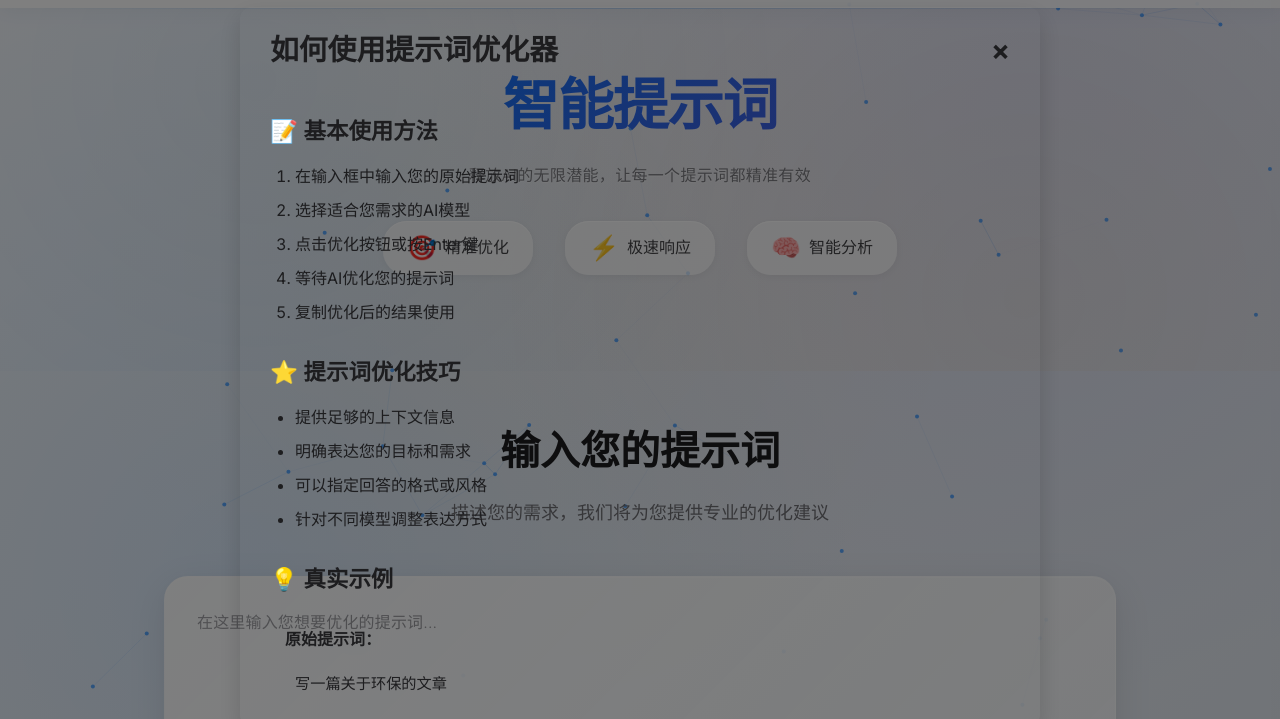
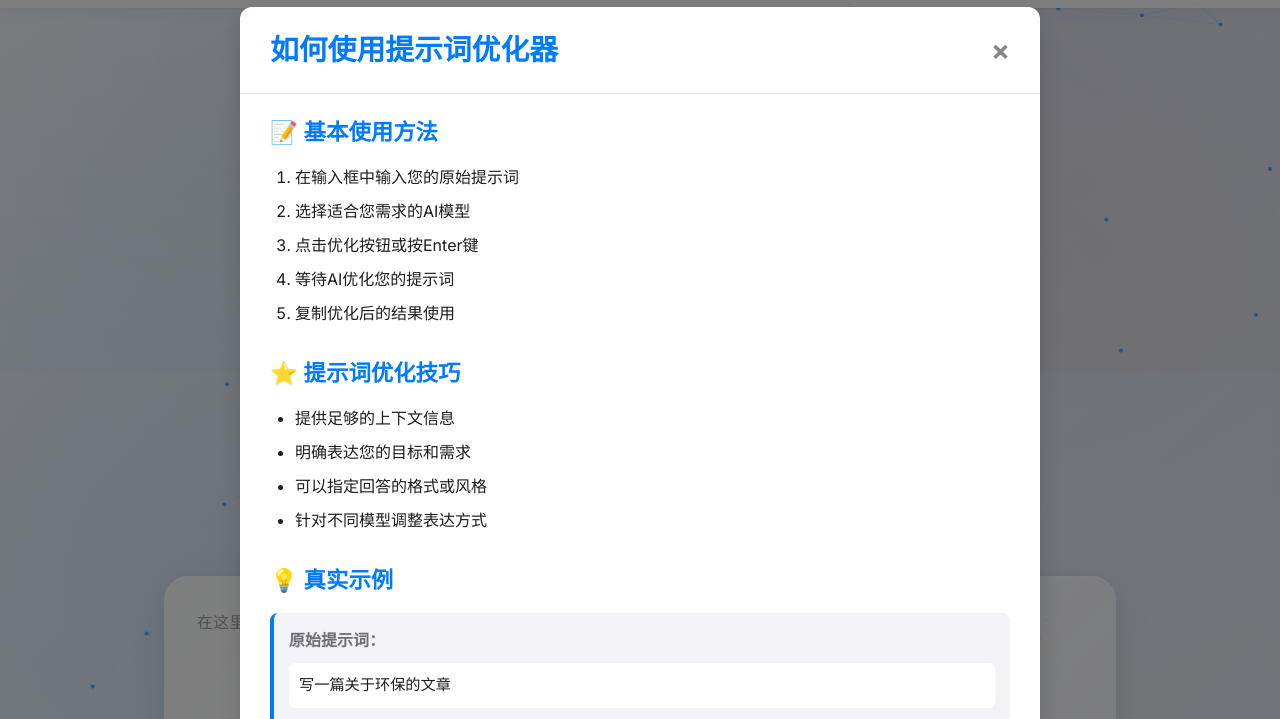
Before and after one commit to Studylove0409/prompt-optimizer-mvp, a plain HTML site: page frontend/index.html in a window 1280 px wide. Both pictures are taken after a click on the link "帮助". Shown: the part 57-776 px from the top of the page. Drawn offline with Linux system fonts and the light colour scheme.

Commit message:
修复帮助弹框显示问题，更正CSS变量并完善JavaScript初始化逻辑

```diff
--- a/frontend/script.js
+++ b/frontend/script.js
@@ -9,10 +9,10 @@ const clearBtn = document.getElementById('clearBtn');
 const loading = document.getElementById('loading');
 const loadingIndicator = document.getElementById('loadingIndicator');
 
-// 帮助弹框元素
-const helpLink = document.getElementById('helpLink');
-const helpModal = document.getElementById('helpModal');
-const closeHelpModalBtn = document.getElementById('closeHelpModal');
+// 帮助弹框元素 - 在DOM完全加载后再获取
+let helpLink;
+let helpModal;
+let closeHelpModalBtn;
 
 // 新增元素
 const charCountElement = document.querySelector('.char-count');
@@ -520,6 +520,13 @@ originalPromptTextarea.addEventListener('keydown', (e) => {
 
 // 页面加载完成后的初始化
 document.addEventListener('DOMContentLoaded', () => {
+    console.log('DOM 加载完成，初始化组件');
+
+    // 获取帮助弹框元素
+    helpLink = document.getElementById('helpLink');
+    helpModal = document.getElementById('helpModal');
+    closeHelpModalBtn = document.getElementById('closeHelpModal');
+
     originalPromptTextarea.focus();
     updateCharCount();
     addModelCardEffects();
@@ -537,23 +544,28 @@ document.addEventListener('DOMContentLoaded', () => {
 
 // 初始化帮助弹框功能
 function initHelpModal() {
+    console.log('尝试初始化帮助弹框', { helpLink, helpModal, closeHelpModalBtn });
+
     if (helpLink && helpModal && closeHelpModalBtn) {
         console.log('帮助弹框初始化成功');
 
         // 点击帮助链接打开弹框
         helpLink.addEventListener('click', function(e) {
+            console.log('点击了帮助链接');
             e.preventDefault();
             openHelpModal();
         });
 
         // 点击关闭按钮关闭弹框
         closeHelpModalBtn.addEventListener('click', function() {
+            console.log('点击了关闭按钮');
             closeHelpModalFunction();
         });
 
         // 点击弹框外部区域关闭弹框
         window.addEventListener('click', function(e) {
             if (e.target === helpModal) {
+                console.log('点击了弹框外部');
                 closeHelpModalFunction();
             }
         });
@@ -561,32 +573,37 @@ function initHelpModal() {
         // ESC键关闭弹框
         document.addEventListener('keydown', function(e) {
             if (e.key === 'Escape' && helpModal.style.display === 'block') {
+                console.log('按下了ESC键');
                 closeHelpModalFunction();
             }
         });
     } else {
         console.error('帮助弹框初始化失败', {
-            helpLink: !!helpLink,
-            helpModal: !!helpModal,
-            closeHelpModalBtn: !!closeHelpModalBtn
+            helpLink: helpLink ? '存在' : '不存在',
+            helpModal: helpModal ? '存在' : '不存在',
+            closeHelpModalBtn: closeHelpModalBtn ? '存在' : '不存在'
         });
     }
 }
 
 // 打开帮助弹框
 function openHelpModal() {
+    console.log('打开帮助弹框');
     if (helpModal) {
-        console.log('打开帮助弹框');
         helpModal.style.display = 'block';
         document.body.style.overflow = 'hidden'; // 防止背景滚动
+    } else {
+        console.error('无法打开帮助弹框，元素不存在');
     }
 }
 
 // 关闭帮助弹框
 function closeHelpModalFunction() {
+    console.log('关闭帮助弹框');
     if (helpModal) {
-        console.log('关闭帮助弹框');
         helpModal.style.display = 'none';
         document.body.style.overflow = ''; // 恢复背景滚动
+    } else {
+        console.error('无法关闭帮助弹框，元素不存在');
     }
 }
--- a/frontend/style.css
+++ b/frontend/style.css
@@ -1738,7 +1738,7 @@
 
 .help-modal-content {
     position: relative;
-    background-color: var(--surface);
+    background-color: var(--color-white);
     margin: 5% auto;
     width: 80%;
     max-width: 800px;
@@ -1755,12 +1755,12 @@
     justify-content: space-between;
     align-items: center;
     padding: 20px 30px;
-    border-bottom: 1px solid var(--border);
+    border-bottom: 1px solid var(--color-gray-200);
 }
 
 .help-modal-header h2 {
     margin: 0;
-    color: var(--primary);
+    color: var(--color-primary);
     font-size: 1.8rem;
     font-weight: 600;
 }
@@ -1768,18 +1768,19 @@
 .close-modal {
     font-size: 28px;
     font-weight: bold;
-    color: var(--text-secondary);
+    color: var(--color-gray-500);
     cursor: pointer;
     transition: color 0.2s;
 }
 
 .close-modal:hover {
-    color: var(--primary);
+    color: var(--color-primary);
 }
 
 .help-modal-body {
     padding: 20px 30px;
     overflow-y: auto;
+    background-color: var(--color-white);
 }
 
 .help-section {
@@ -1787,7 +1788,7 @@
 }
 
 .help-section h3 {
-    color: var(--primary);
+    color: var(--color-primary);
     margin-bottom: 15px;
     font-size: 1.4rem;
     font-weight: 600;
@@ -1811,21 +1812,21 @@
 }
 
 .example {
-    background-color: var(--background);
+    background-color: var(--color-gray-100);
     border-radius: 8px;
     padding: 15px;
-    border-left: 4px solid var(--primary);
+    border-left: 4px solid var(--color-primary);
 }
 
 .example h4 {
     margin: 0 0 10px 0;
-    color: var(--text-secondary);
+    color: var(--color-gray-600);
     font-size: 1rem;
 }
 
 .example-text {
     padding: 10px;
-    background-color: var(--surface);
+    background-color: var(--color-white);
     border-radius: 6px;
     margin: 0 0 15px 0;
     font-size: 0.95rem;
```
